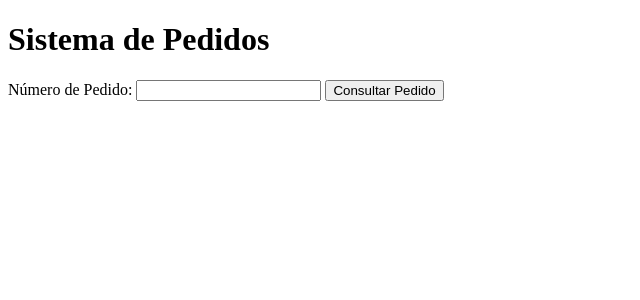
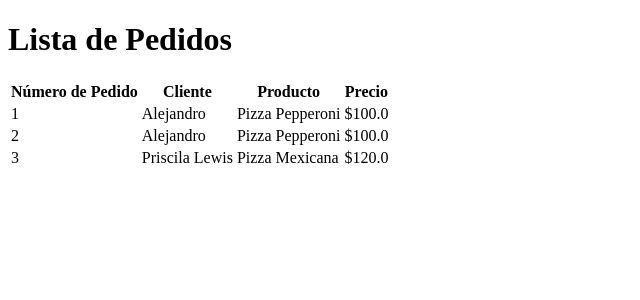
Before and after one commit to AlejandroLeon23/Proyecto-Final-Python, a Flask app: page / in a window 1280 px wide. Shown: the top 300 px of the page, without its empty margins (0-640 px from the left). Run offline with Flask 3, Linux system fonts and the light colour scheme.

Commit message:
Commit Final Sirve el Flask!

```diff
--- a/app.py
+++ b/app.py
@@ -2,26 +2,17 @@
 #Proyecto Final Python
 #Happy Burger
 #12 de Agosto de 2023
-from flask import Flask, render_template, request
-from clientes import ManejoClientes
-from menu import ManejoMenu
+from flask import Flask, render_template
 from pedidos import ManejoPedidos
 
 app = Flask(__name__)
 
-manejador_clientes = ManejoClientes()
-manejador_menu = ManejoMenu()
 manejador_pedidos = ManejoPedidos()
 
 @app.route('/')
-def index():
-    return render_template('index.html')
-
-@app.route('/consultar_pedido', methods=['POST'])
-def consultar_pedido():
-    pedido = request.form['numero_pedido']
-    pedido = ManejoPedidos.mostrar_pedidos(pedido)
-    return render_template('consulta_pedido.html', pedido=pedido)
+def mostrar_pedidos():
+    pedidos = manejador_pedidos.mostrar_pedidos2()
+    return render_template('pedidos.html', pedidos=pedidos)
 
 if __name__ == '__main__':
     app.run(debug=True)
--- a/basededatos.py
+++ b/basededatos.py
@@ -5,6 +5,7 @@ import sqlite3
 
 # Crear o conectar a la base de datos
 conexion = sqlite3.connect("restaurantehappypizza.db")
+
 cursor = conexion.cursor()
 
 # Crear la tabla de Clientes
--- a/clientes.py
+++ b/clientes.py
@@ -4,10 +4,12 @@
 #12 de Agosto de 2023
 import sqlite3
 
+
+
 class ManejoClientes:
     '''Clase manejo clientes, crea la tabla en caso de que no exista'''
     def __init__(self):
-        self.conexion = sqlite3.connect("restaurantehappypizza.db")
+        self.conexion = sqlite3.connect("restaurantehappypizza.db", check_same_thread=False)
         self.cursor = self.conexion.cursor()
 
         self.cursor.execute('''CREATE TABLE IF NOT EXISTS Clientes (
--- a/menu.py
+++ b/menu.py
@@ -4,10 +4,12 @@
 #12 de Agosto de 2023
 import sqlite3
 
+conn = sqlite3.connect("restaurantehappypizza.db", check_same_thread=False)
+
 class ManejoMenu:
     '''Aqui hacemos la coneccion a la Base de Datos'''
     def __init__(self):
-        self.conexion = sqlite3.connect("restaurantehappypizza.db")
+        self.conexion = sqlite3.connect("restaurantehappypizza.db", check_same_thread=False)
         self.cursor = self.conexion.cursor()
 
         self.cursor.execute('''CREATE TABLE IF NOT EXISTS Menu (
--- a/pedidos.py
+++ b/pedidos.py
@@ -4,10 +4,12 @@
 #12 de Agosto de 2023
 import sqlite3
 
+
+
 class ManejoPedidos:
     '''Busca y crea BD restaurantehappypizza'''
     def __init__(self):
-        self.conexion = sqlite3.connect("restaurantehappypizza.db")
+        self.conexion = sqlite3.connect("restaurantehappypizza.db",check_same_thread=False)
         self.cursor = self.conexion.cursor()
 
         self.cursor.execute('''CREATE TABLE IF NOT EXISTS Pedido (
@@ -58,6 +60,15 @@ class ManejoPedidos:
             print(f"Producto: {pedido[2]}")
             print(f"Precio: ${pedido[3]:.2f}")
             print("-" * 30)
+    def mostrar_pedidos2(self):
+        try:
+            self.cursor.execute("SELECT * FROM Pedido")
+            pedidos = self.cursor.fetchall()
+            return pedidos
+        except sqlite3.Error as error:
+            print("Error al mostrar los pedidos:", error)
+            return []
+
 
     def cerrar_conexion(self):
         self.conexion.close()
--- a/templates/consulta_pedido.html
+++ b/templates/consulta_pedido.html
@@ -9,7 +9,7 @@
         <p>Número de Pedido: {{ pedido[0] }}</p>
         <p>Cliente: {{ pedido[1] }}</p>
         <p>Producto: {{ pedido[2] }}</p>
-        <p>Precio: ${{ pedido[3]:.2f }}</p>
+        <p>Precio: ${{ pedido[3]: }}</p>
     {% else %}
         <p>Pedido no encontrado.</p>
     {% endif %}
--- /dev/null
+++ b/templates/pedidos.html
@@ -0,0 +1,25 @@
+<!DOCTYPE html>
+<html>
+<head>
+    <title>Lista de Pedidos</title>
+</head>
+<body>
+    <h1>Lista de Pedidos</h1>
+    <table>
+        <tr>
+            <th>Número de Pedido</th>
+            <th>Cliente</th>
+            <th>Producto</th>
+            <th>Precio</th>
+        </tr>
+        {% for pedido in pedidos %}
+        <tr>
+            <td>{{ pedido[0] }}</td>
+            <td>{{ pedido[1] }}</td>
+            <td>{{ pedido[2] }}</td>
+            <td>${{ (pedido[3]) }}</td>
+        </tr>
+        {% endfor %}
+    </table>
+</body>
+</html>
```
Also changed, not shown: restaurantehappypizza.db.
